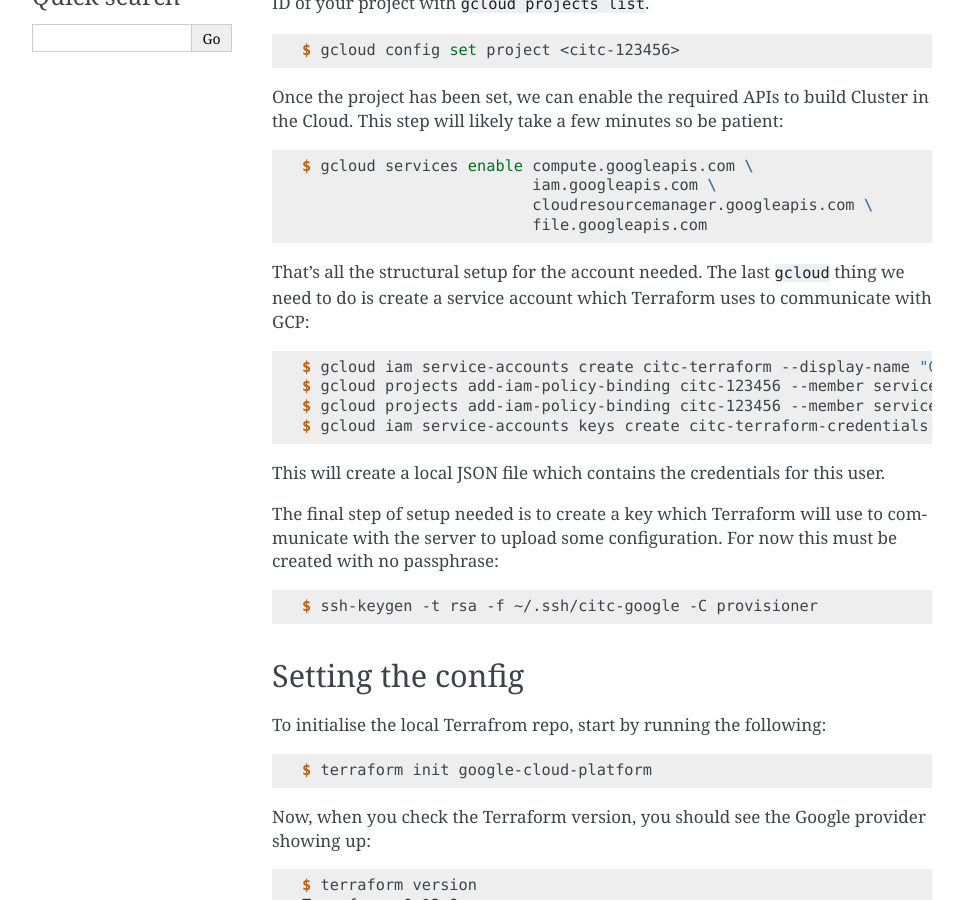
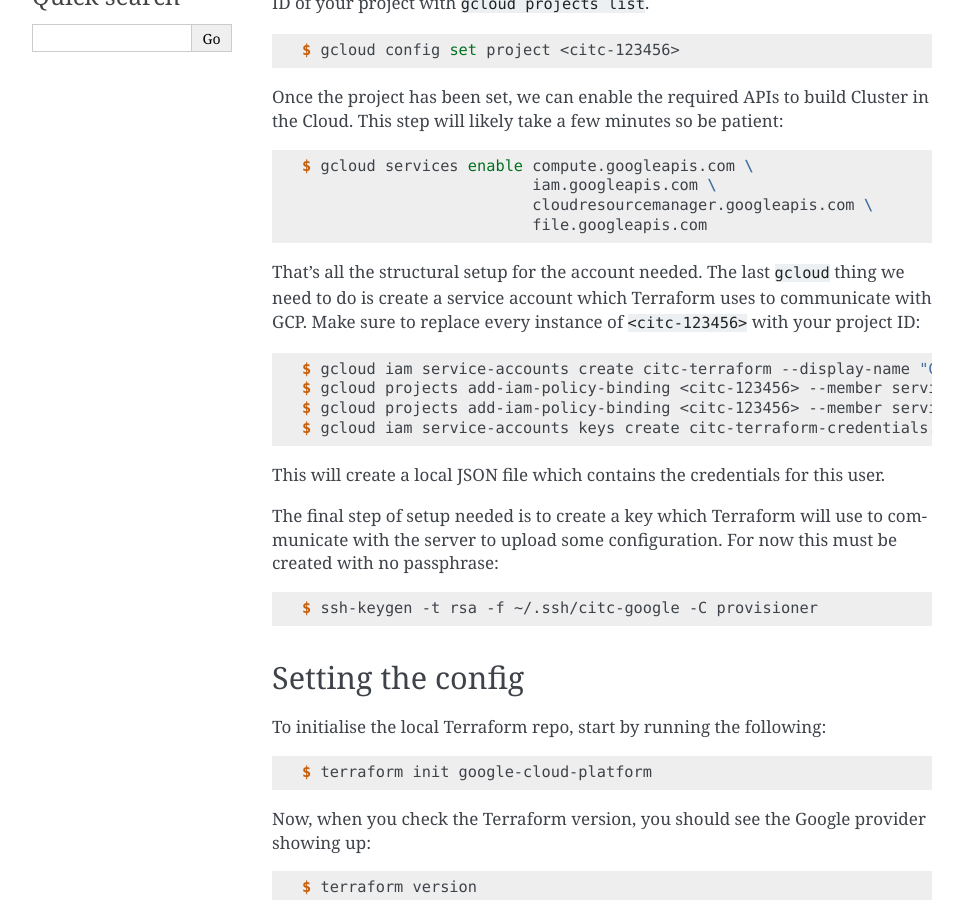
Before and after one commit to clusterinthecloud/docs, a Sphinx documentation site: the page built from source/google-infrastructure.rst, in a window 1280 px wide and 900 px high, scrolled down 538 px. Shown: the whole window, without its empty margins (148-1111 px from the left). Built offline with Sphinx 7.4.7, drawn with Linux system fonts in a browser that asks for light colours.

Commit message:
Clarify the string replacements

```diff
--- a/source/google-infrastructure.rst
+++ b/source/google-infrastructure.rst
@@ -34,14 +34,15 @@
                             file.googleapis.com
 
 That's all the structural setup for the account needed.
-The last ``gcloud`` thing we need to do is create a service account which Terraform uses to communicate with GCP:
+The last ``gcloud`` thing we need to do is create a service account which Terraform uses to communicate with GCP.
+Make sure to replace every instance of ``<citc-123456>`` with your project ID:
 
 .. code-block:: shell-session
 
    $ gcloud iam service-accounts create citc-terraform --display-name "CitC Terraform"
-   $ gcloud projects add-iam-policy-binding citc-123456 --member serviceAccount:citc-terraform@citc-123456.iam.gserviceaccount.com --role='roles/editor'
-   $ gcloud projects add-iam-policy-binding citc-123456 --member serviceAccount:citc-terraform@citc-123456.iam.gserviceaccount.com --role='roles/iam.securityAdmin'
-   $ gcloud iam service-accounts keys create citc-terraform-credentials.json --iam-account=citc-terraform@citc-123456.iam.gserviceaccount.com
+   $ gcloud projects add-iam-policy-binding <citc-123456> --member serviceAccount:citc-terraform@<citc-123456>.iam.gserviceaccount.com --role='roles/editor'
+   $ gcloud projects add-iam-policy-binding <citc-123456> --member serviceAccount:citc-terraform@<citc-123456>.iam.gserviceaccount.com --role='roles/iam.securityAdmin'
+   $ gcloud iam service-accounts keys create citc-terraform-credentials.json --iam-account=citc-terraform@<citc-123456>.iam.gserviceaccount.com
 
 This will create a local JSON file which contains the credentials for this user.
 
@@ -55,7 +56,7 @@
 Setting the config
 ------------------
 
-To initialise the local Terrafrom repo, start by running the following:
+To initialise the local Terraform repo, start by running the following:
 
 .. code-block:: shell-session
 
```
